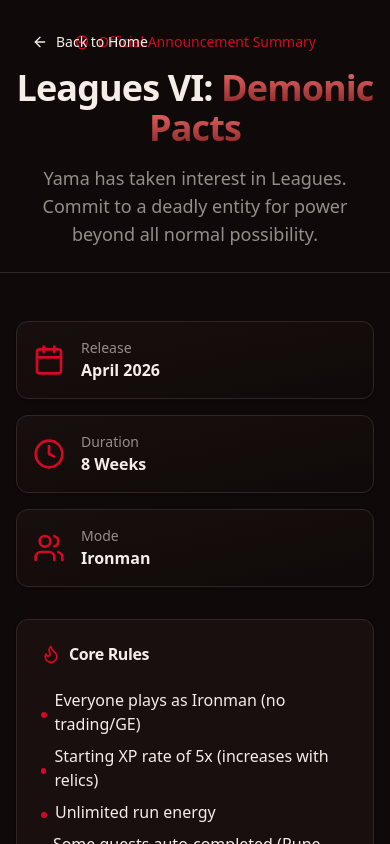
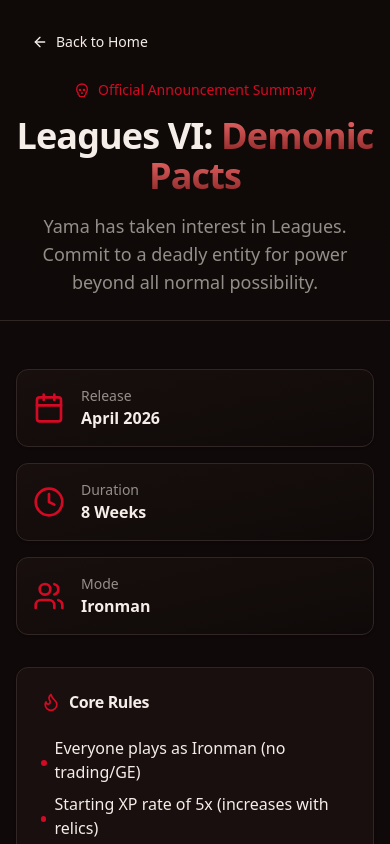
Before and after one commit to DatBear/Demonic-Pacts, a React (Vite) app: page /info in a window 390 px wide. Shown: the top 844 px of the page. Built offline with nearby package versions, Linux system fonts and the light colour scheme.

Commit message:
Fixed mobile back button

```diff
--- a/src/pages/Info.tsx
+++ b/src/pages/Info.tsx
@@ -16,7 +16,7 @@
             </Button>
           </Link>
 
-          <div className="mx-auto max-w-4xl text-center">
+          <div className="mx-auto max-w-4xl text-center pt-12 md:pt-0">
             <div className="mb-2 inline-flex items-center gap-2 rounded-full bg-primary/10 px-4 py-2 text-sm font-medium text-primary">
               <Skull className="h-4 w-4" />
               Official Announcement Summary
```
